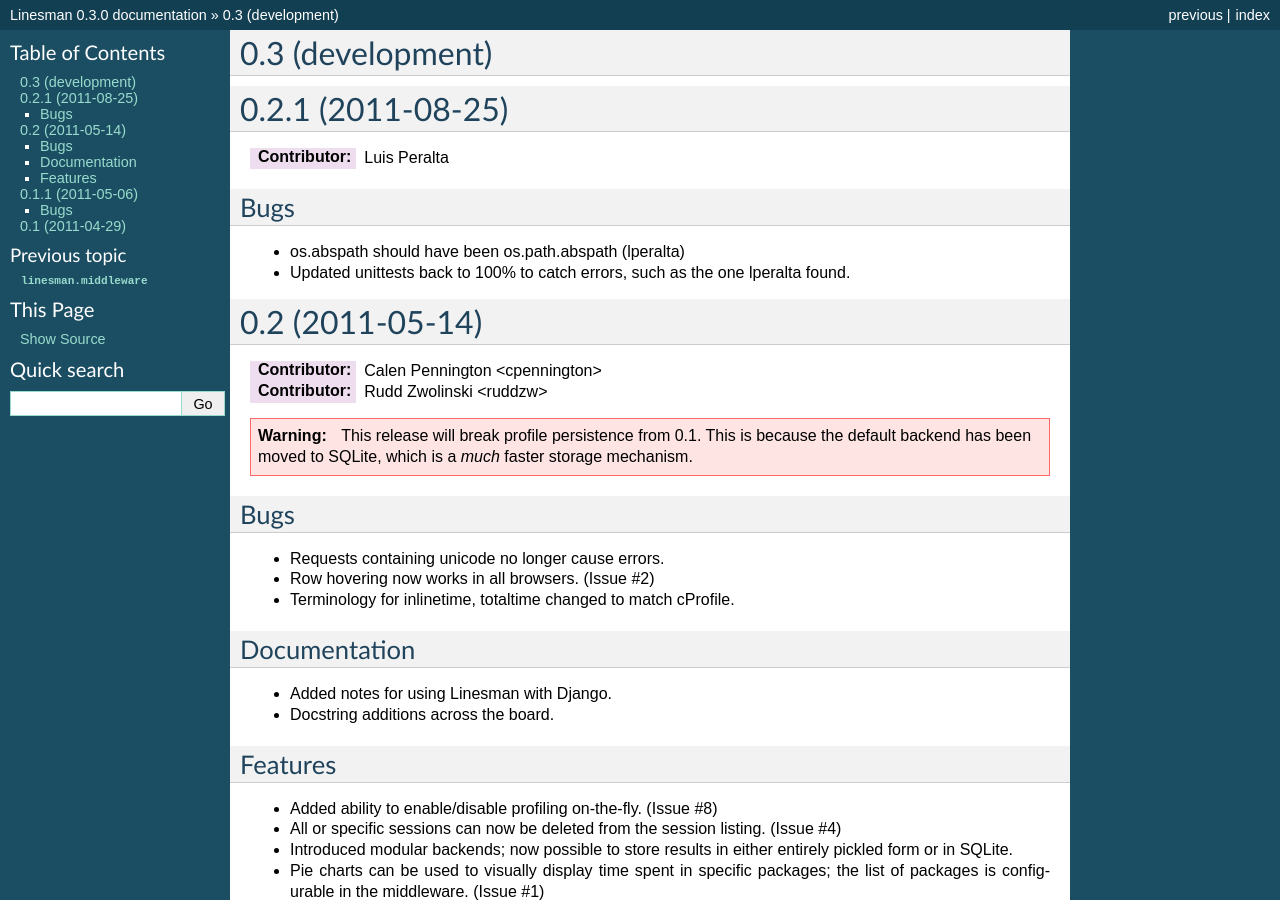
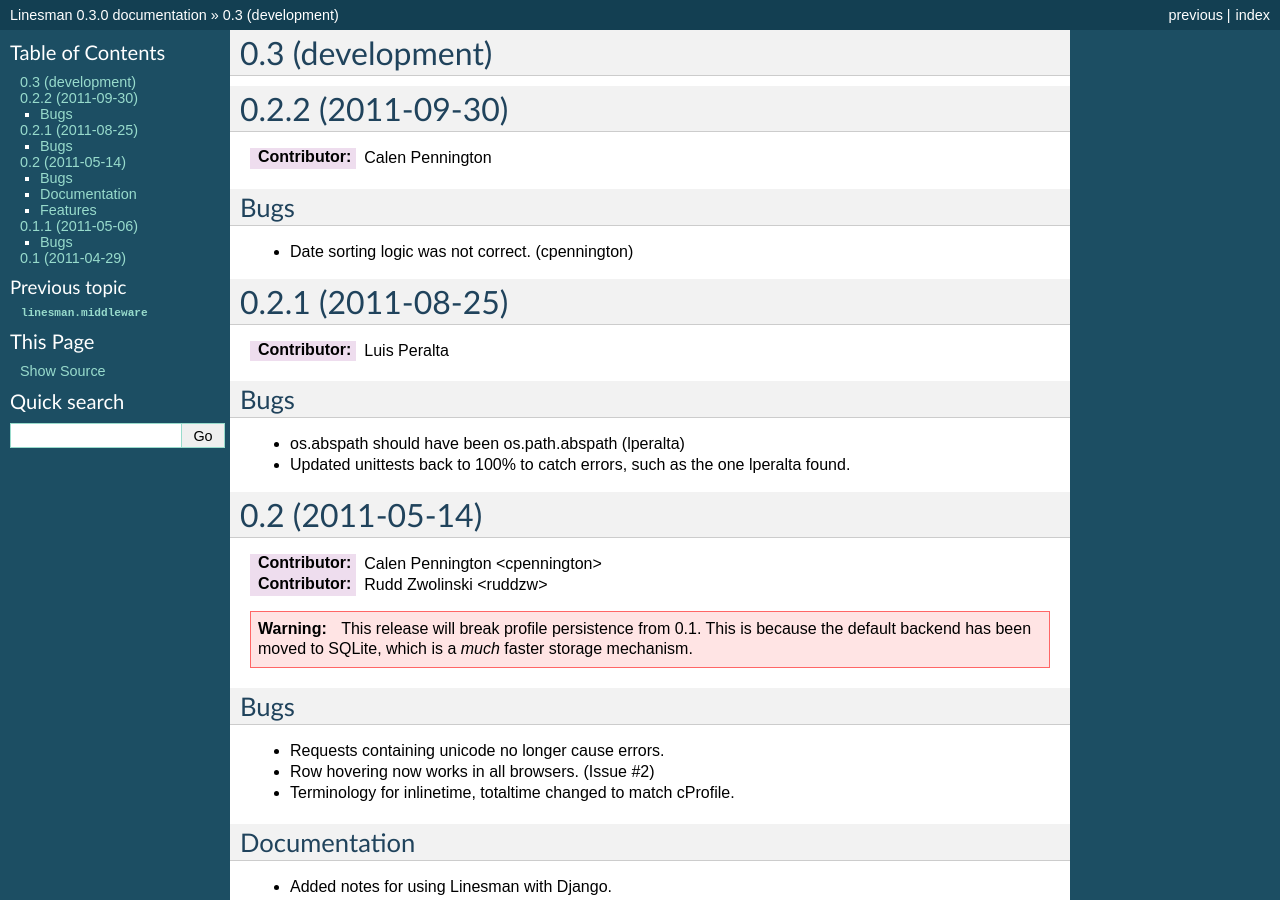
Before and after one commit to amcfague/linesman, a Sphinx documentation site: the page built from docs/changelog.rst, in a window 1280 px wide and 900 px high. Built offline with Sphinx 7.4.7, drawn with Linux system fonts in a browser that asks for light colours.

Commit message:
Updating for release 0.2.2

```diff
--- a/docs/changelog.rst
+++ b/docs/changelog.rst
@@ -1,5 +1,14 @@
 0.3 (development)
 -----------------
+
+0.2.2 (2011-09-30)
+------------------
+:Contributor: Calen Pennington
+
+Bugs
+^^^^
+
+* Date sorting logic was not correct.  (cpennington)
 
 0.2.1 (2011-08-25)
 ------------------
--- a/docs/conf.py
+++ b/docs/conf.py
@@ -48,7 +48,7 @@
 # built documents.
 #
 # The short X.Y version.
-version = '0.3'
+version = '0.2.2'
 # The full version, including alpha/beta/rc tags.
 release = '0.3.0'
 
--- a/setup.py
+++ b/setup.py
@@ -16,7 +16,7 @@
 
 setup(
     name='linesman',
-    version='0.2.1',
+    version='0.2.2',
     description='WSGI Profiling middleware',
     long_description=open("README.rst", "r").read(),
     author='Andrew McFague',
```
